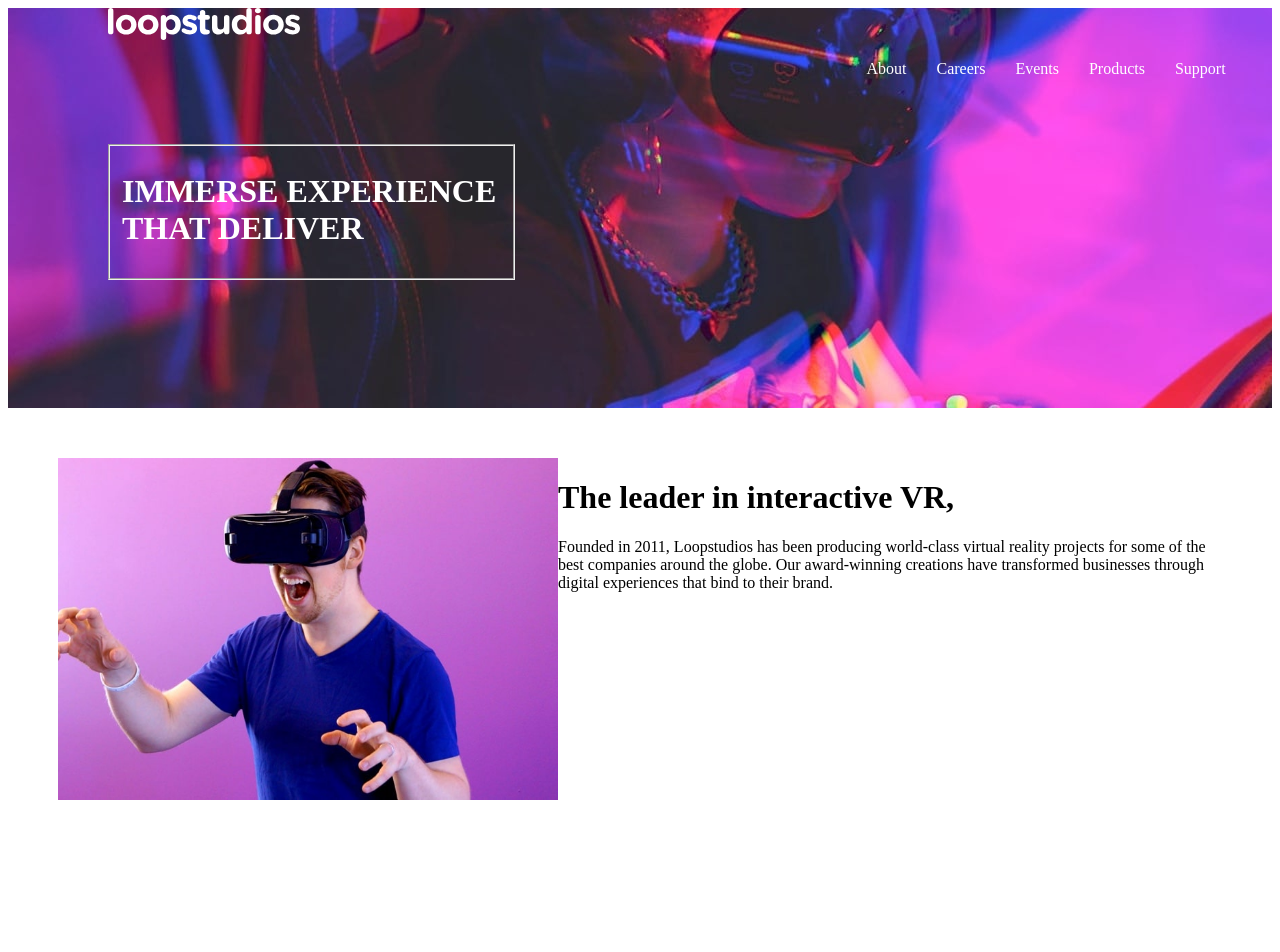
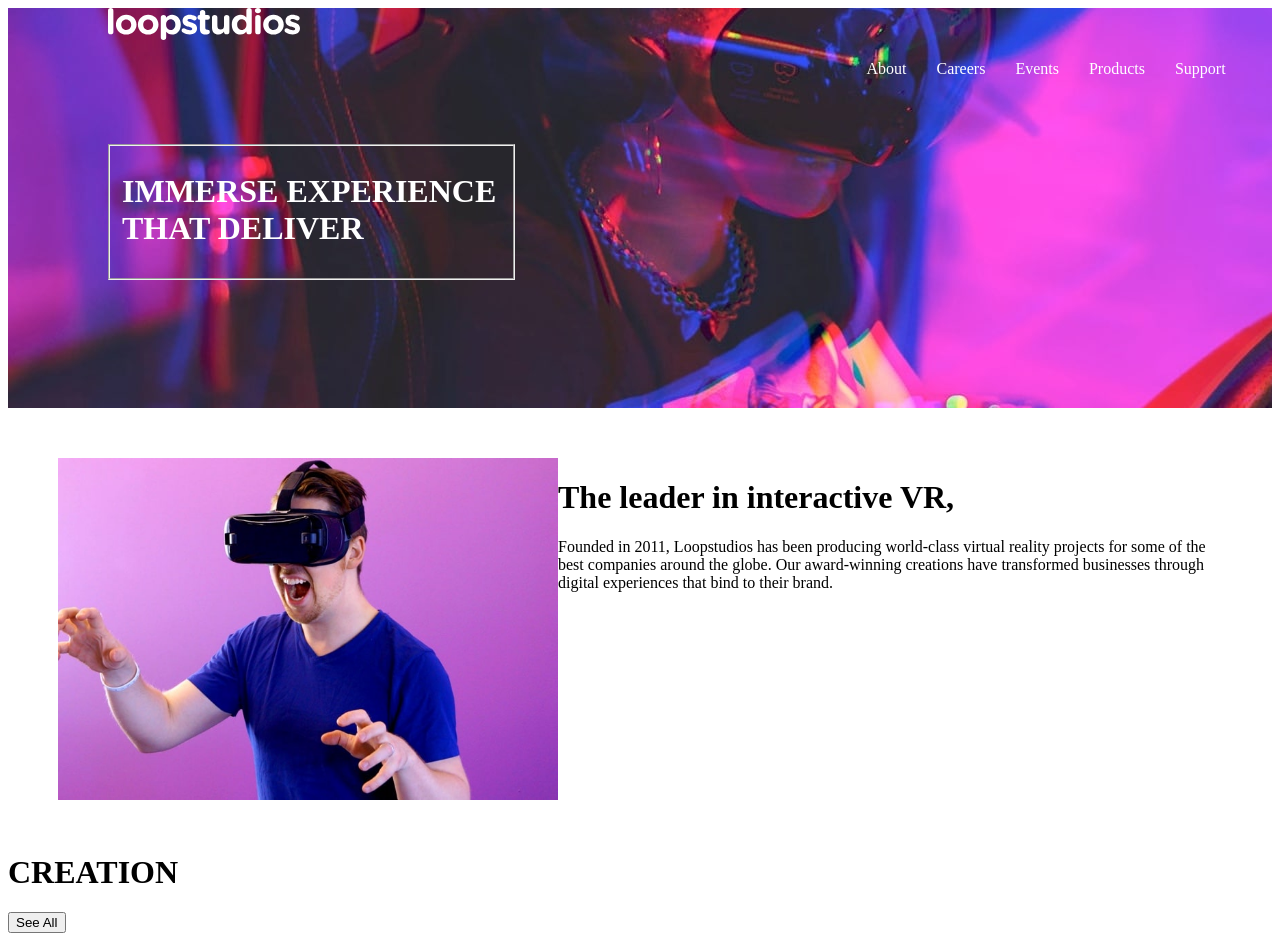
Before and after one commit to NerdsCube/loopstudios, a React (Create React App) app: page / in a window 1280 px wide. Shown: the top 952 px of the page. Before the commit the page ends 854 px from the top, so only its background shows below. Built offline with nearby package versions, Linux system fonts and the light colour scheme.

Commit message:
add creation component

```diff
--- a/src/App.js
+++ b/src/App.js
@@ -1,11 +1,13 @@
 import Header from "./components/Header";
 import Interactive from "./components/Interactive";
+import Creation from "./components/Creation";
 
 function App() {
   return (
     <>
       <Header />
       <Interactive />
+      <Creation />
     </>
   );
 }
--- /dev/null
+++ b/src/components/Creation.js
@@ -0,0 +1,25 @@
+import React from 'react'
+import image1 from '../images/desktop/image-curiosity.jpg'
+import image2 from '../images/desktop/image-deep-earth.jpg'
+import image3 from '../images/desktop/image-fisheye.jpg'
+import image4 from '../images/desktop/image-from-above.jpg'
+import image5 from '../images/desktop/image-grid.jpg'
+import image6 from '../images/desktop/image-night-arcade.jpg'
+import image7 from '../images/desktop/image-pocket-borealis.jpg'
+import image8 from '../images/desktop/image-soccer-team.jpg'
+
+function Creation() {
+    return (
+        <div className="creation">
+            <div>
+                <h1>CREATION</h1>
+                <button>See All</button>
+            </div>
+            <div className="creations">
+                <img />
+            </div>
+        </div>
+    )
+}
+
+export default Creation
```
